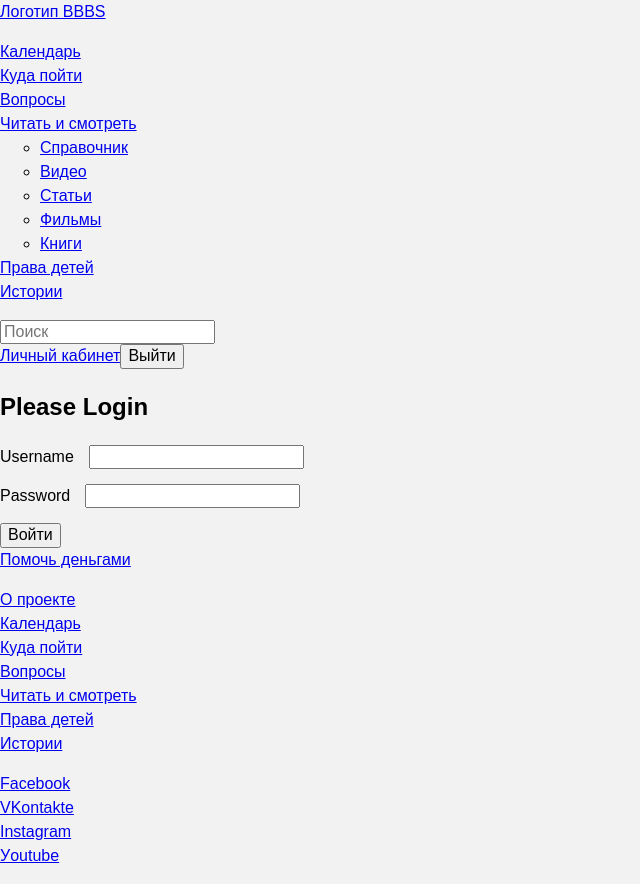
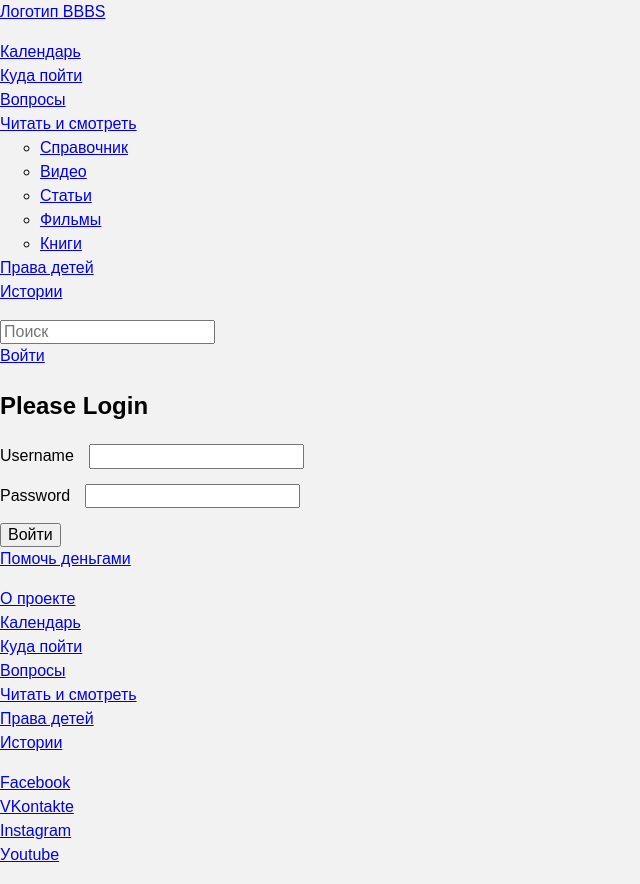
Before and after one commit to enslit/bbbs-team-6, a React (Create React App) app: page /sign-in in a window 1280 px wide. Shown: the whole page, without its empty margins (0-640 px from the left). Built offline with nearby package versions, Linux system fonts and the light colour scheme; sample sign-in values are in the browser's storage.

Commit message:
build: Переделать авторизацию

```diff
--- a/src/components/App.js
+++ b/src/components/App.js
@@ -1,5 +1,5 @@
-import React, { useContext, useEffect, useState } from 'react';
-import { Switch, Route, useHistory } from 'react-router-dom';
+import React from 'react';
+import { Switch, Route } from 'react-router-dom';
 import Header from './Header/Header';
 import Footer from './Footer/Footer';
 import HomePage from '../pages/home/HomePage';
@@ -7,77 +7,20 @@ import AboutPage from '../pages/about/AboutPage';
 import CalendarPage from '../pages/calendar/CalendarPage';
 import QuestionsPage from '../pages/questions/QuestionsPage';
 import ReadAndWatchPage from '../pages/read-and-watch/ReadAndWatchPage';
+import WhereToGoPage from '../pages/where-to-go/WhereToGoPage';
+import Login from '../pages/login/Login';
+import { ProvideAuth } from '../hooks/useAuth';
+import PrivateRoute from '../hocs/PrivateRoute';
 import UserAccountPage from '../pages/user-account/UserAccountPage';
-import WhereToGoPage from '../pages/where-to-go/WhereToGoPage';
-import ProtectedRoute from '../hocs/ProtectedRoute';
-import Login from '../pages/login/Login';
-import CurrentUserContext from '../contexts/CurrentUserContext';
-import { auth, checkToken } from '../utils/simulatedApi';
+import ChildrenIsRightsPage from '../pages/children-is-rights/ChildrenIsRightsPage';
+import HistoriesPage from '../pages/histories/HistoriesPage';
 
 function App() {
-  const history = useHistory();
-  const [appReady, setAppReady] = useState(false);
-  const [isAuthorized, setIsAuthorized] = useState(false);
-  const [currentUser, setCurrentUser] = useState(
-    useContext(CurrentUserContext)
-  );
-
-  const onSignIn = ({ username, password }, onEndSubmitting) => {
-    auth({ username, password })
-      .then(({ user, error }) => {
-        if (error) {
-          return onEndSubmitting(false, error);
-        }
-
-        onEndSubmitting();
-        localStorage.setItem('jwt', user.personalToken);
-        setCurrentUser(user);
-        setIsAuthorized(true);
-        history.push('/user-account');
-      })
-      .catch((error) => {
-        console.error(error);
-        onEndSubmitting(false, error);
-      });
-  };
-
-  const onSignOut = () => {
-    localStorage.removeItem('jwt');
-    setCurrentUser({ username: '' });
-    setIsAuthorized(false);
-    history.push('/');
-  };
-
-  useEffect(() => {
-    if (!appReady) {
-      const jwt = localStorage.getItem('jwt');
-
-      if (jwt) {
-        checkToken(jwt)
-          .then(({ user }) => {
-            console.log(user);
-            setCurrentUser(user);
-            setIsAuthorized(true);
-          })
-          .catch((error) => console.error(error))
-          .finally(() => setAppReady(true));
-      } else {
-        setAppReady(true);
-      }
-    }
-
-    return () => null;
-  }, [appReady]);
-
-  if (!appReady) {
-    return <h1>Loading...</h1>;
-  }
-
   return (
     <div className="App">
-      <CurrentUserContext.Provider value={{ isAuthorized, currentUser }}>
+      <ProvideAuth>
         <div className="page">
-          <Header onSignOut={onSignOut} />
+          <Header />
           <Switch>
             <Route path="/" exact>
               <HomePage />
@@ -97,22 +40,25 @@ function App() {
             <Route path="/where-to-go">
               <WhereToGoPage />
             </Route>
+            <Route path="/children-is-rights">
+              <ChildrenIsRightsPage />
+            </Route>
+            <Route path="/histories">
+              <HistoriesPage />
+            </Route>
             <Route path="/sign-in">
-              <Login onLogin={onSignIn} />
+              <Login />
             </Route>
-            <ProtectedRoute
-              path="/user-account"
-              authorized={isAuthorized}
-              component={UserAccountPage}
-              user={currentUser}
-            />
+            <PrivateRoute path="/user-account">
+              <UserAccountPage />
+            </PrivateRoute>
             <Route path="/">
               <h2>404</h2>
             </Route>
           </Switch>
           <Footer />
         </div>
-      </CurrentUserContext.Provider>
+      </ProvideAuth>
     </div>
   );
 }
--- a/src/components/Header/Header.js
+++ b/src/components/Header/Header.js
@@ -1,15 +1,17 @@
-import React, { useContext } from 'react';
-import { Link, NavLink } from 'react-router-dom';
-import CurrentUserContext from '../../contexts/CurrentUserContext';
+import React from 'react';
+import { Link, NavLink, useHistory } from 'react-router-dom';
 import { func } from 'prop-types';
 import Search from '../Search/Search';
+import { useAuth } from '../../hooks/useAuth';
 
 Header.propTypes = {
   onSignOut: func,
 };
 
-function Header({ onSignOut }) {
-  const { isAuthorized } = useContext(CurrentUserContext);
+function Header() {
+  const { user, signOut } = useAuth();
+  const history = useHistory();
+
   return (
     <header>
       <Link to="/">Логотип BBBS</Link>
@@ -94,10 +96,12 @@ function Header({ onSignOut }) {
       </nav>
       <div>
         <Search />
-        {isAuthorized ? (
+        {user ? (
           <>
             <Link to="/user-account">Личный кабинет</Link>
-            <button onClick={onSignOut}>Выйти</button>
+            <button onClick={() => signOut(() => history.push('/'))}>
+              Выйти
+            </button>
           </>
         ) : (
           <Link to="/sign-in">Войти</Link>
--- a/src/contexts/CurrentUserContext.js
+++ /dev/null
@@ -1,14 +0,0 @@
-import { createContext } from 'react';
-
-const INIT_USER_VALUES = {
-  _id: null,
-  permissions: null,
-  email: null,
-  city: null,
-  username: null,
-  personalToken: null,
-};
-
-const CurrentUserContext = createContext(INIT_USER_VALUES);
-
-export default CurrentUserContext;
--- /dev/null
+++ b/src/hocs/PrivateRoute.js
@@ -0,0 +1,31 @@
+import React from 'react';
+import { Route, Redirect } from 'react-router-dom';
+import { useAuth } from '../hooks/useAuth';
+import { element } from 'prop-types';
+
+PrivateRoute.propTypes = {
+  children: element,
+};
+
+function PrivateRoute({ children, ...rest }) {
+  const { user } = useAuth();
+  return (
+    <Route
+      {...rest}
+      render={({ location }) =>
+        user ? (
+          children
+        ) : (
+          <Redirect
+            to={{
+              pathname: '/sign-in',
+              state: { from: location },
+            }}
+          />
+        )
+      }
+    />
+  );
+}
+
+export default PrivateRoute;
--- a/src/hocs/ProtectedRoute.js
+++ /dev/null
@@ -1,19 +0,0 @@
-import React from 'react';
-import { Redirect, Route } from 'react-router-dom';
-import { func, bool, string } from 'prop-types';
-
-ProtectedRoute.propTypes = {
-  component: func.isRequired,
-  authorized: bool.isRequired,
-  path: string.isRequired,
-};
-
-function ProtectedRoute({ component: Component, authorized, path, ...props }) {
-  return (
-    <Route path={path} exact>
-      {!authorized ? <Redirect to="/sign-in" /> : <Component {...props} />}
-    </Route>
-  );
-}
-
-export default ProtectedRoute;
--- /dev/null
+++ b/src/hooks/useAuth.js
@@ -0,0 +1,64 @@
+import { auth, checkToken } from '../utils/fakeApi';
+import React, { useState, useEffect, createContext, useContext } from 'react';
+import { element } from 'prop-types';
+
+ProvideAuth.propTypes = {
+  children: element,
+};
+
+export const authContext = createContext();
+
+export function ProvideAuth({ children }) {
+  const auth = useProvideAuth();
+  return <authContext.Provider value={auth}>{children}</authContext.Provider>;
+}
+
+export const useAuth = () => {
+  return useContext(authContext);
+};
+
+const useProvideAuth = () => {
+  const [user, setUser] = useState(null);
+
+  const signIn = ({ username, password }, onEndSubmitting, cb) => {
+    auth({ username, password })
+      .then(({ user, error }) => {
+        if (error) {
+          return onEndSubmitting(false, error);
+        }
+
+        onEndSubmitting();
+        localStorage.setItem('jwt', user.personalToken);
+        setUser(user);
+        cb();
+      })
+      .catch((error) => {
+        console.error(error);
+        onEndSubmitting(false, error);
+      });
+  };
+
+  const signOut = (cb) => {
+    localStorage.removeItem('jwt');
+    setUser(null);
+    cb();
+  };
+
+  useEffect(() => {
+    const jwt = localStorage.getItem('jwt');
+
+    if (jwt) {
+      checkToken(jwt)
+        .then(({ user }) => {
+          if (user) {
+            setUser(user);
+          } else {
+            localStorage.removeItem('jwt');
+          }
+        })
+        .catch((error) => console.error(error));
+    }
+  }, []);
+
+  return { user, signIn, signOut };
+};
--- a/src/pages/children-is-rights/ChildrenIsRights.js
+++ b/src/pages/children-is-rights/ChildrenIsRightsPage.js
@@ -1,7 +1,7 @@
 import React from 'react';
 
-function ChildrenIsRights() {
+function ChildrenIsRightsPage() {
   return <h1>Права детей</h1>;
 }
 
-export default ChildrenIsRights;
+export default ChildrenIsRightsPage;
--- a/src/pages/histories/Histories.js
+++ b/src/pages/histories/HistoriesPage.js
@@ -1,7 +1,7 @@
 import React from 'react';
 
-function Histories() {
+function HistoriesPage() {
   return <h1>Истории</h1>;
 }
 
-export default Histories;
+export default HistoriesPage;
--- a/src/pages/login/Login.js
+++ b/src/pages/login/Login.js
@@ -1,11 +1,12 @@
 import React, { useState } from 'react';
-import { func } from 'prop-types';
+import { useHistory, useLocation } from 'react-router-dom';
+import { useAuth } from '../../hooks/useAuth';
 
-Login.propTypes = {
-  onLogin: func,
-};
+function Login() {
+  const history = useHistory();
+  const location = useLocation();
+  const auth = useAuth();
 
-function Login({ onLogin }) {
   const [form, setForm] = useState({
     username: '',
     password: '',
@@ -20,12 +21,17 @@ function Login({ onLogin }) {
     });
   };
 
+  const redirectToRequestedRoute = () => {
+    const { from } = location.state || { from: { pathname: '/user-account' } };
+    history.replace(from);
+  };
+
   const handleSubmit = (evt) => {
     evt.preventDefault();
     setSubmitting(true);
     setError(null);
 
-    onLogin(form, onEndSubmitting);
+    auth.signIn(form, onEndSubmitting, redirectToRequestedRoute);
   };
 
   const onEndSubmitting = (success = true, message = null) => {
--- a/src/pages/user-account/UserAccountPage.js
+++ b/src/pages/user-account/UserAccountPage.js
@@ -1,16 +1,11 @@
 import React from 'react';
-import { shape, string } from 'prop-types';
+import { useAuth } from '../../hooks/useAuth';
 
-UserAccountPage.propTypes = {
-  user: shape({
-    username: string,
-  }),
-};
-
-function UserAccountPage({ user }) {
+function UserAccountPage() {
+  const { user } = useAuth();
   return (
     <div>
-      <h1>User Account Page</h1>
+      <h1>Личный кабинет</h1>
       <pre>{JSON.stringify(user, null, 2)}</pre>
     </div>
   );
--- a/src/utils/simulatedApi.js
+++ b/src/utils/fakeApi.js
@@ -29,24 +29,26 @@ const users = [
 ];
 
 const getUserByAuthData = (username, password) => {
-  const user = users.filter(
-    (user) => user.username === username && user.password === password
+  const [user] = users.filter(
+    (u) => u.username === username && u.password === password
   );
 
-  if (user.length) {
-    delete user[0].password;
-    return user[0];
+  if (user) {
+    const userData = { ...user };
+    delete userData.password;
+    return userData;
   }
 
   return null;
 };
 
 const getUserByToken = (token) => {
-  const user = users.filter((user) => user.personalToken === token);
+  const [user] = users.filter((user) => user.personalToken === token);
 
-  if (user.length) {
-    delete user[0].password;
-    return user[0];
+  if (user) {
+    const userData = { ...user };
+    delete userData.password;
+    return userData;
   }
 
   return null;
```
